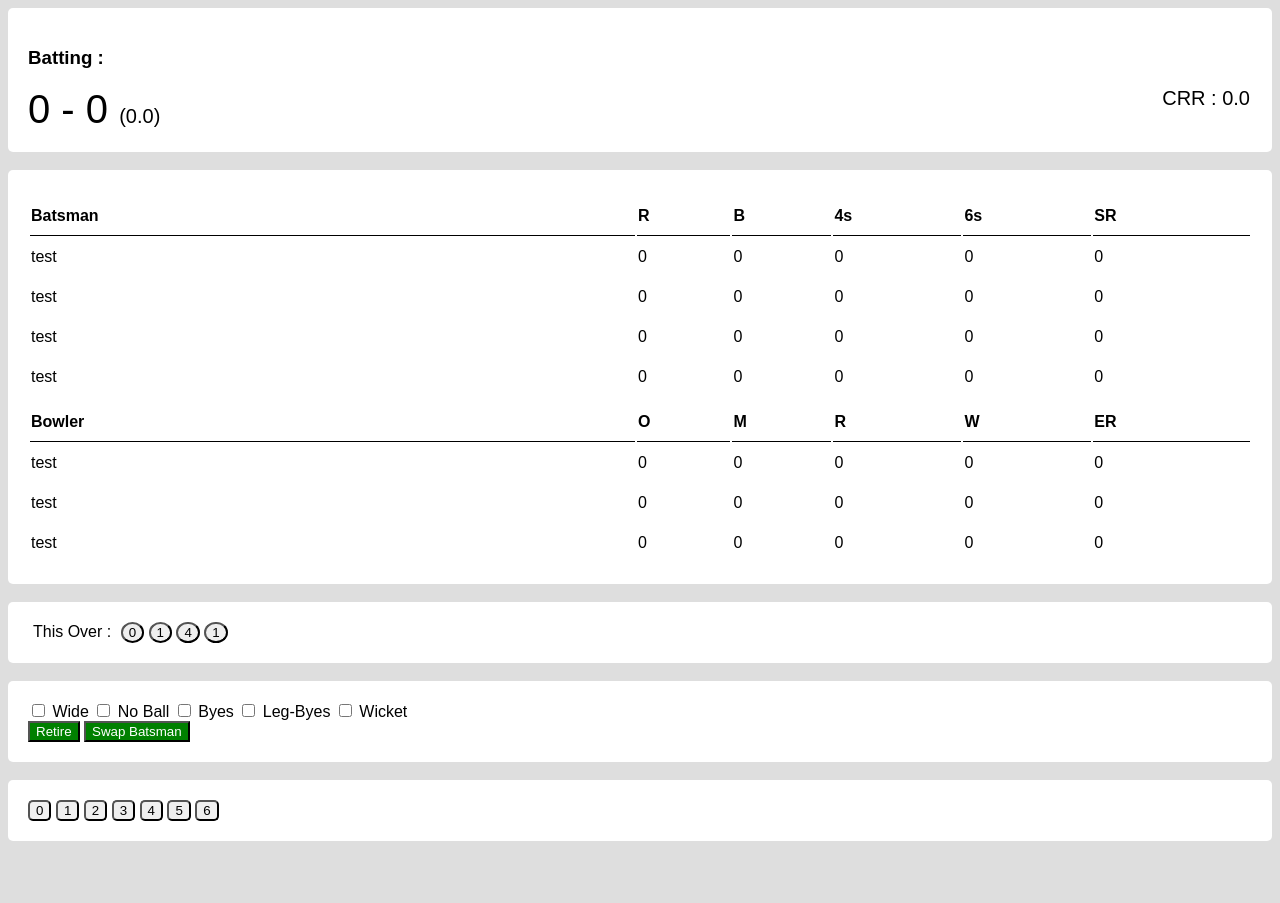
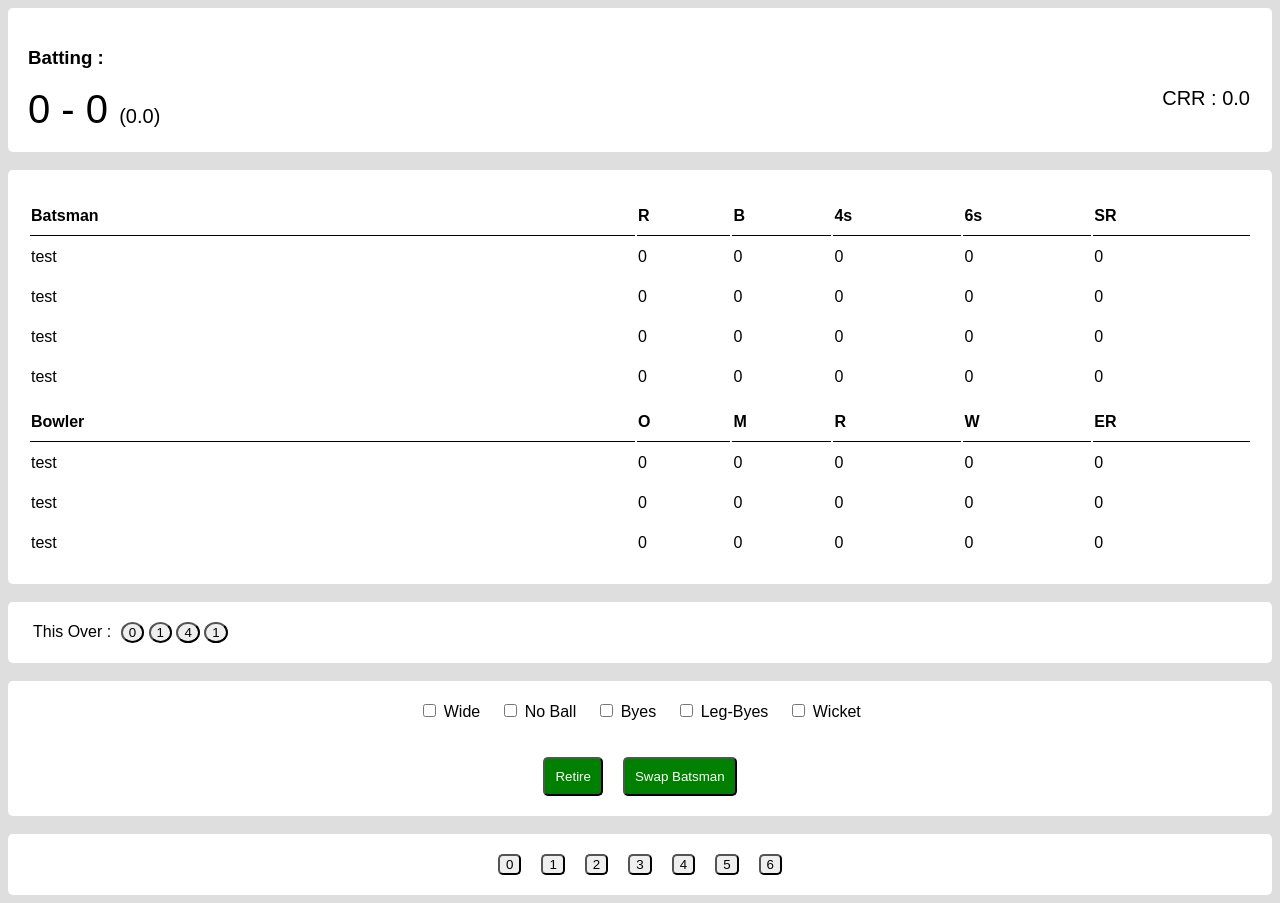
Before and after one commit to mh-sun/Cricket-Score-Board, a website: page new_match/score_board/scoreBoard.html in a window 1280 px wide. Before the commit the page ends 849 px from the top, so only its background shows below. Drawn offline with Linux system fonts and the light colour scheme.

Commit message:
ScoreBoard: Complete

```diff
--- a/new_match/score_board/ScoreBoard.css
+++ b/new_match/score_board/ScoreBoard.css
@@ -42,4 +42,12 @@ table{
 .btn{
     background-color: green;
     color: white;
+    padding: 10px;
+    border-radius: 5px;
 }
+.content-center{
+    display: flex;
+    justify-content: center;
+    align-content: center;
+    column-gap: 20px;
+}
--- a/new_match/score_board/scoreBoard.html
+++ b/new_match/score_board/scoreBoard.html
@@ -106,24 +106,37 @@
     </div><br>
 
     <div class="default_div">
+        <div class="content-center">
+            <div>
                 <input type="checkbox" value="Wide">
                 <label> Wide</label>
+            </div>
+            <div>
                 <input type="checkbox" value="NoBall">
                 <label> No Ball</label>
+            </div>
+            <div>
                 <input type="checkbox" value="Byes">
                 <label> Byes</label>
+            </div>
+            <div>
                 <input type="checkbox" value="Leg-Byes">
                 <label> Leg-Byes</label>
+            </div>
+            <div>
                 <input type="checkbox" value="Wicket">
-        <label> Wicket</label><br>
-        <div>
+                <label> Wicket</label><br><br><br>
+            </div>
+        </div>
+
+        <div class="content-center">
             <button class="btn">Retire</button>
             <button class="btn">Swap Batsman</button>
         </div>
 
 
     </div><br>
-    <div class="default_div">
+    <div class="default_div content-center">
         <button onclick="updateInfo(0)" class="temp">0</button>
         <button onclick="updateInfo(1)" class="temp">1</button>
         <button onclick="updateInfo(2)" class="temp">2</button>
```
Lines whose indentation alone changed are shown as unchanged.
